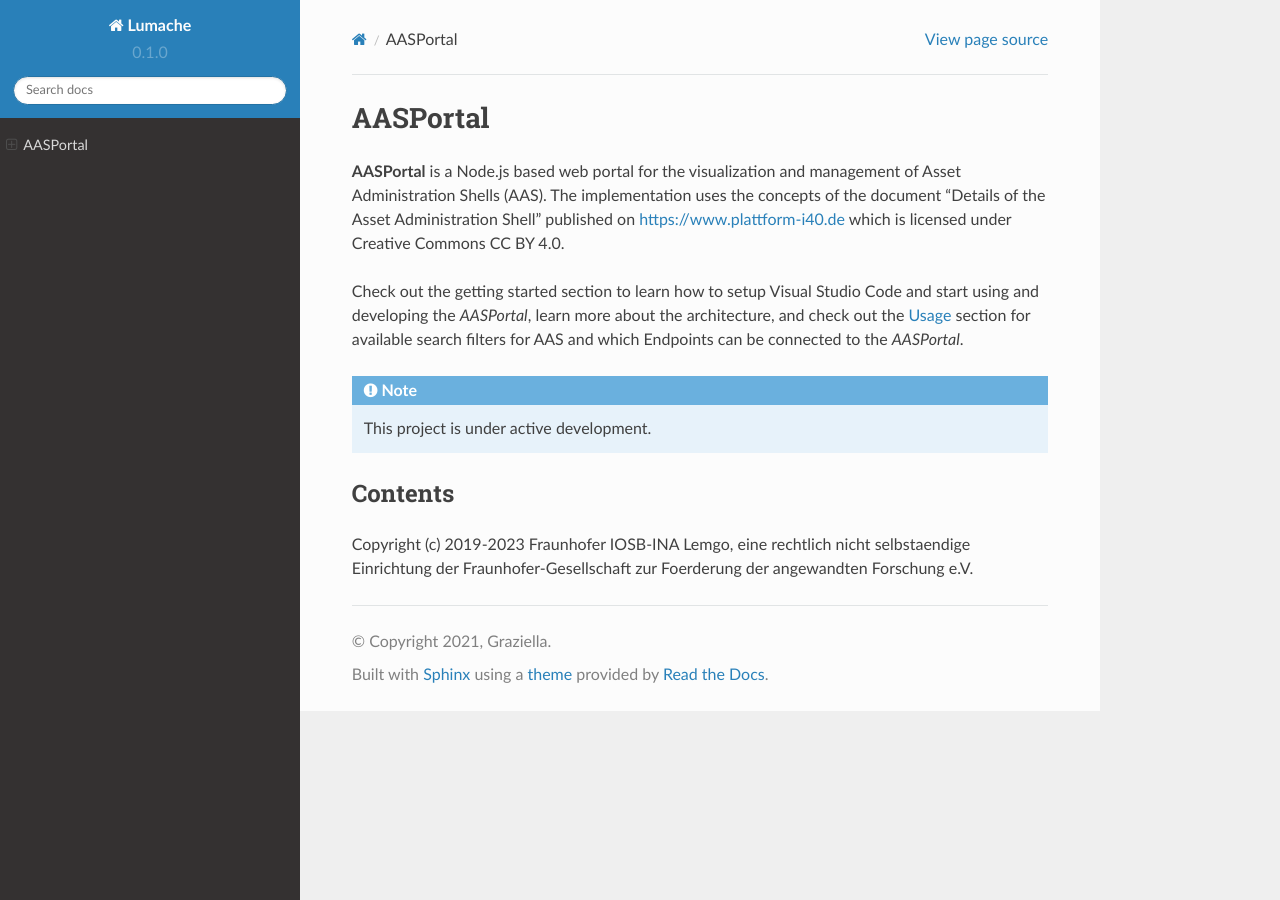
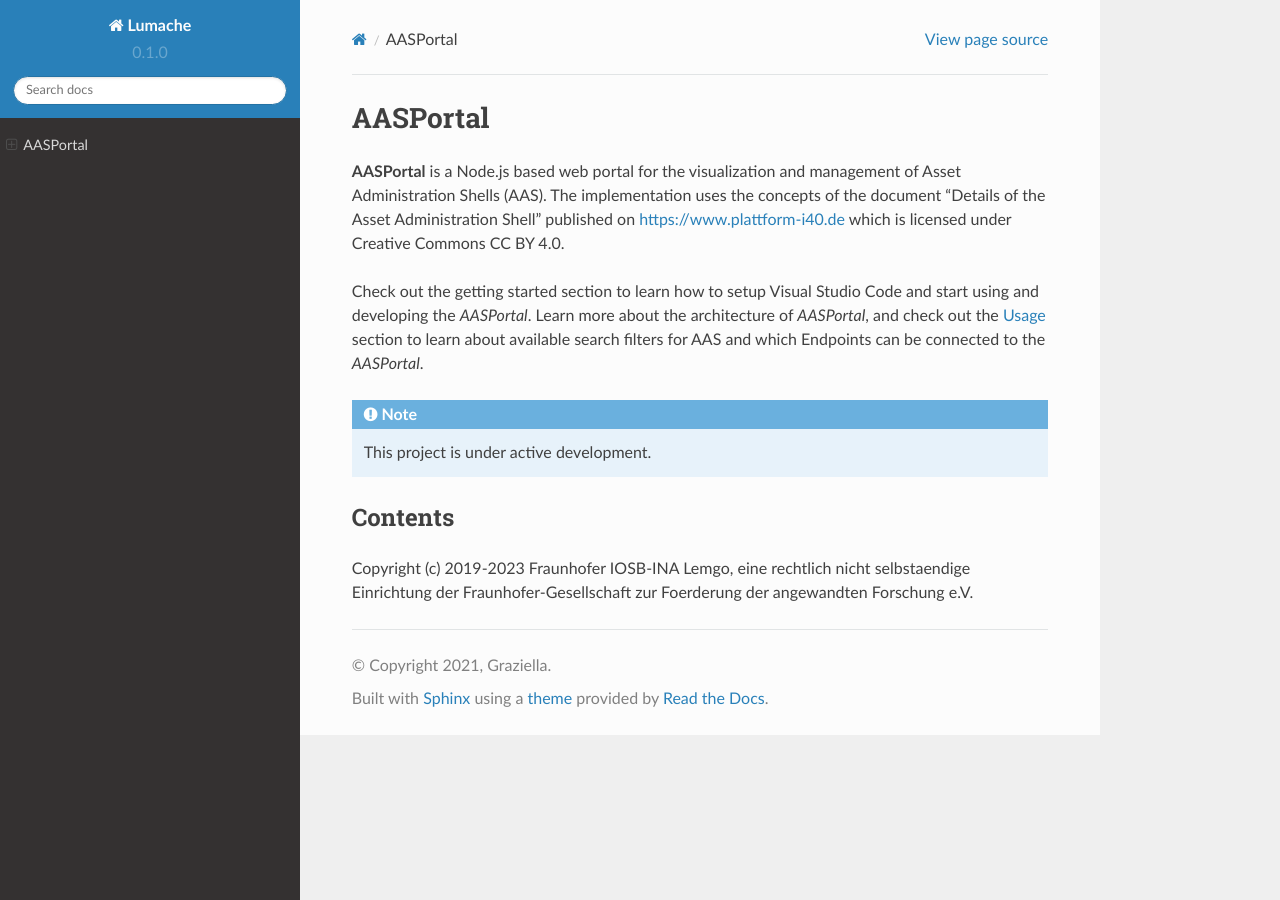
Before and after one commit to fpethig/rtd-tutorial, a Sphinx documentation site: the page built from docs/source/index.rst, in a window 1280 px wide. Built offline with Sphinx 7.4.7 and the Read the Docs theme 2.0.0, drawn with Linux system fonts in a browser that asks for light colours; pages that are not in the unit, such as notebooks, are missing from menus.

Commit message:
Update index.rst

```diff
--- a/docs/source/index.rst
+++ b/docs/source/index.rst
@@ -3,10 +3,7 @@ AASPortal
 
 **AASPortal** is a Node.js based web portal for the visualization and management of Asset Administration Shells (AAS). The implementation uses the concepts of the document "Details of the Asset Administration Shell" published on https://www.plattform-i40.de which is licensed under Creative Commons CC BY 4.0.
 
-Check out the :doc:`getting started` section to learn how to setup Visual Studio Code and start using and developing the *AASPortal*,
-learn more about the :doc:`architecture`, and
-check out the :doc:`usage` section for available search filters for AAS and which Endpoints can be connected to the *AASPortal*.
-
+Check out the :doc:`getting started` section to learn how to setup Visual Studio Code and start using and developing the *AASPortal*. Learn more about the :doc:`architecture` of *AASPortal*, and check out the :doc:`usage` section to learn about available search filters for AAS and which Endpoints can be connected to the *AASPortal*.
 
 .. note::
 
```
